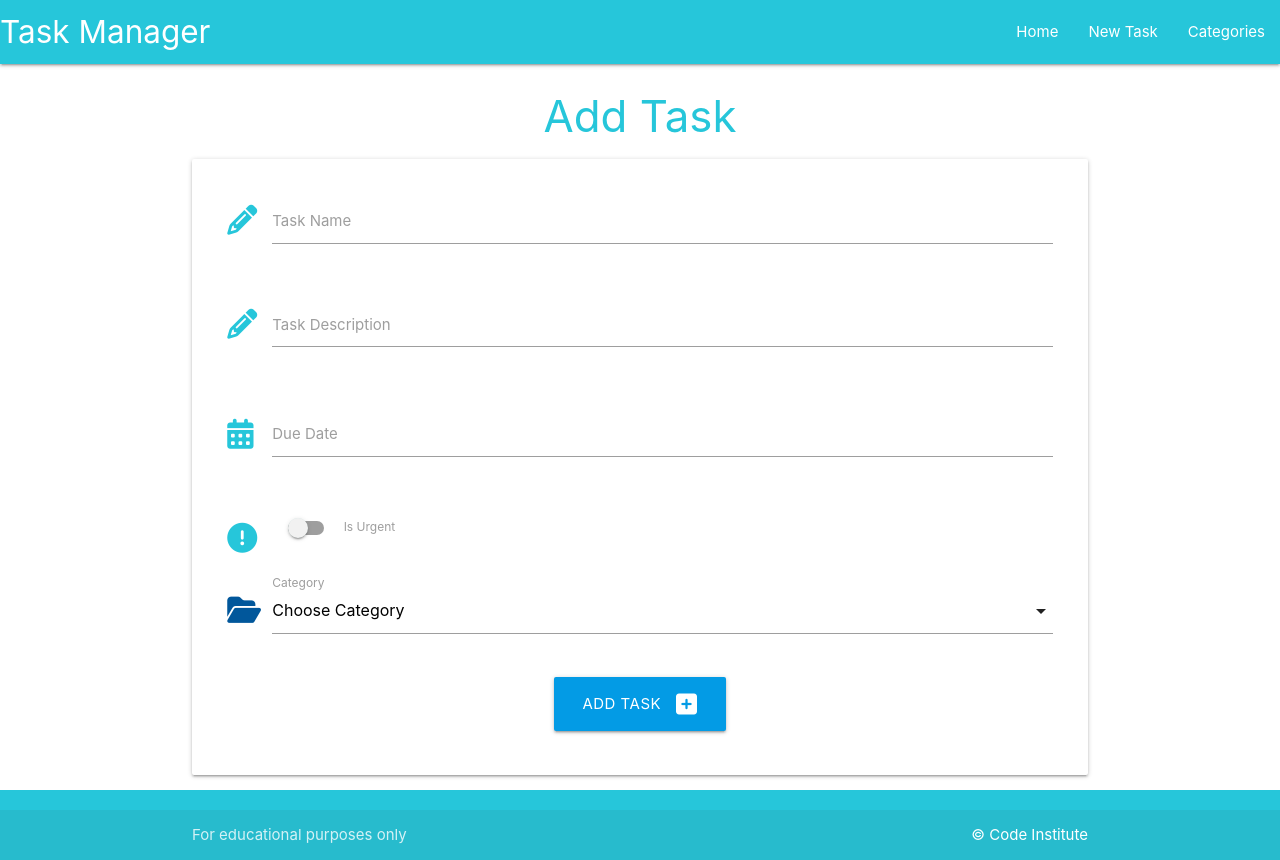
After one commit to juliavolponi/flask-sqlalchemy-task, a Python web app: template taskmanager/templates/add_task.html in a window 1280 px wide. The commit adds this page. Run offline with Jinja, Linux system fonts and the light colour scheme; the template is opened without the code that fills it, so the values that code supplies are empty; some libraries are stand-ins or nearby versions.

Commit message:
create tasks

```diff
--- a/taskmanager/static/js/script.js
+++ b/taskmanager/static/js/script.js
@@ -2,4 +2,19 @@ document.addEventListener('DOMContentLoaded', function() {
     //sidenav initialization
     let sidenav = document.querySelectorAll('.sidenav');
      M.Sidenav.init(sidenav);
+
+     //datepicker initialization
+     let datepicker = document.querySelectorAll('.datepicker');
+     M.Datepicker.init(datepicker, {
+        format: "dd mmm, yyyy",
+        i18n: {done: "Select"}
+     });
+
+     //select initialization
+        let selects = document.querySelectorAll('select');
+         M.FormSelect.init(selects);
+
+    //collapsible initialization
+    let collapsibles = document.querySelectorAll('.collapsible');
+     M.Collapsible.init(collapsibles);
   });
--- /dev/null
+++ b/taskmanager/templates/add_task.html
@@ -0,0 +1,69 @@
+{% extends "base.html" %}
+{% block content %}
+
+<h3 class="cyan-text text-lighten-1 center-align"> Add Task</h3>
+
+<div class="row card-panel">
+  <form class="col s12" method="POST" action="{{ url_for('add_task') }}">
+    <!--task_name-->
+    <div class="row">
+      <div class="input-field col s12">
+        <i class="fas fa-pencil-alt prefix cyan-text text-lighten-1"></i>
+        <input id="task_name" name="task_name" minlength="5" maxlength="50" type="text" class="validate" required>
+        <label for="task_name">Task Name</label>
+      </div>
+    </div>
+    <!--task_description-->
+    <div class="row">
+      <div class="input-field col s12">
+        <i class="fas fa-pencil-alt prefix cyan-text text-lighten-1"></i>
+        <textarea id="task_description" name="task_description" minlength="5" maxlength="200" type="text"
+          class="materialize-textarea validate" required></textarea>
+        <label for="task_description">Task Description</label>
+      </div>
+    </div>
+    <!--due_date-->
+    <div class="row">
+      <div class="input-field col s12">
+        <i class="fas fa-calendar-alt prefix cyan-text text-lighten-1"></i>
+        <input id="due_date" name="due_date" type="text" class="datepicker validate" required>
+        <label for="due_date">Due Date</label>
+      </div>
+    </div>
+    <!--is_urgent-->
+    <div class="row">
+      <div class="input-field col s12">
+        <div class="switch">
+          <i class="fas fa-exclamation-circle prefix cyan-text text-lighten-1"></i>
+          <label for="is_urgent">
+            <input id="is_urgent" name="is_urgent" type="checkbox">
+            <span class="lever"></span>
+            Is Urgent
+          </label>
+        </div>
+      </div>
+    </div>
+    <!--category_id-->
+    <div class="row">
+      <div class="input-field col s12">
+        <i class="fas fa-folder-open prefix light-blue-text text-darken-4"></i>
+        <select id="category_id" name="category_id" class="validate" required>
+          <option value="" disabled selected>Choose Category</option>
+          {% for category in categories %}
+              <option value="{{ category.id }}">{{ category.category_name }}</option>
+          {% endfor %}
+        </select>
+        <label for="category_id">Category</label>
+      </div>
+    </div>
+
+    <div class="row">
+      <div class="col s12 center-align">
+        <button type="submit" class="btn-large light-blue darken-1">
+          Add Task <i class="fas fa-plus-square right"></i>
+        </button>
+      </div>
+    </div>
+  </form>
+</div>
+{% endblock %}
--- a/taskmanager/templates/base.html
+++ b/taskmanager/templates/base.html
@@ -23,7 +23,7 @@
                 <a href="#" data-target="mobile-demo" class="sidenav-trigger"><i class="fas fa-bars"></i></a>
                 <ul class="right hide-on-med-and-down">
                     <li><a href="{{url_for('home')}}">Home</a></li>
-                    <li><a href="">New Task</a></li>
+                    <li><a href="{{ url_for('add_task')}}">New Task</a></li>
                     <li><a href="{{url_for('categories')}}">Categories</a></li>
 
                 </ul>
@@ -32,7 +32,7 @@
 
         <ul class="sidenav" id="mobile-demo">
             <li><a href="{{url_for('home')}}">Home</a></li>
-            <li><a href="">New Task</a></li>
+            <li><a href="{{ url_for('add_task')}}">New Task</a></li>
             <li><a href="{{url_for('categories')}}">Categories</a></li>
         </ul>
     </header>
--- a/taskmanager/templates/categories.html
+++ b/taskmanager/templates/categories.html
@@ -19,8 +19,8 @@
           <span class="card-title">{{ category.category_name }}</span>
         </div>
         <div class="card-action">
-          <a href="#" class="btn green accent-4">Edit</a>
-          <a href="#" class="btn red">Delete</a>
+          <a href="{{ url_for('edit_category', category_id=category.id ) }}" class="btn green accent-4">Edit</a>
+          <a href="{{ url_for('delete_category', category_id=category.id)}}" class="btn red">Delete</a>
         </div>
       </div>
     </div>
```
Also changed, not shown: taskmanager/routes.py (+34 -1 lines), taskmanager/templates/edit_category.html (added, +25 -0 lines), taskmanager/templates/task.html (+26 -0 lines).
